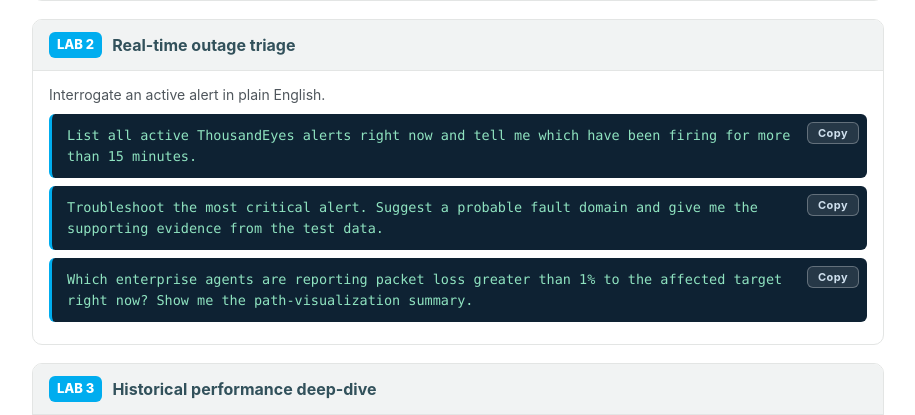
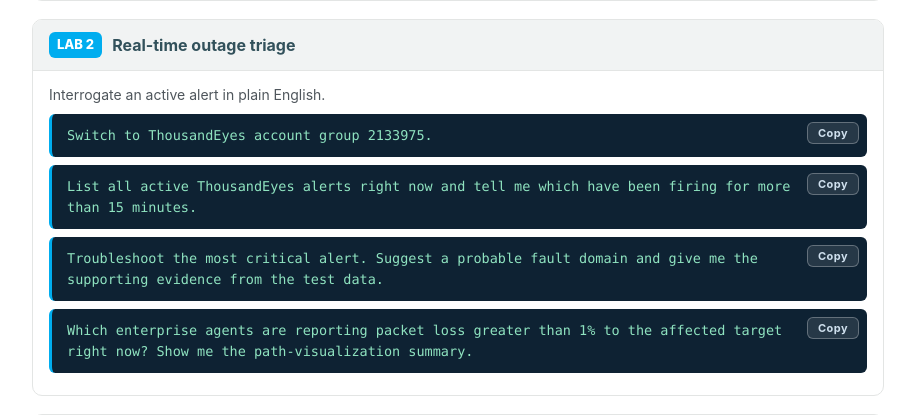
Before and after one commit to sceddy-git/ai-assurance-lab, a Flask app: page /guide in a window 1280 px wide. Shown: the part 3593-4008 px from the top of the page, without its empty margins (182-1097 px from the left). Run offline with Flask 3, Linux system fonts and the light colour scheme; the visitor is signed in with stand-in values (Sample User, id 1); some libraries are stand-ins or nearby versions.

Commit message:
Add prompt to switch to shared TE account group 2133975 in ThousandEyes Lab 2
Co-authored-by: Cursor <cursoragent@cursor.com>

```diff
--- a/templates/guide.html
+++ b/templates/guide.html
@@ -245,6 +245,7 @@ For each test:
       <div class="lab-h"><span class="n">LAB 2</span> Real-time outage triage</div>
       <div class="lab-b">
         <div class="sub">Interrogate an active alert in plain English.</div>
+        <div class="prompt">Switch to ThousandEyes account group 2133975.</div>
         <div class="prompt">List all active ThousandEyes alerts right now and tell me which have been firing for more than 15 minutes.</div>
         <div class="prompt">Troubleshoot the most critical alert. Suggest a probable fault domain and give me the supporting evidence from the test data.</div>
         <div class="prompt">Which enterprise agents are reporting packet loss greater than 1% to the affected target right now? Show me the path-visualization summary.</div>
```
